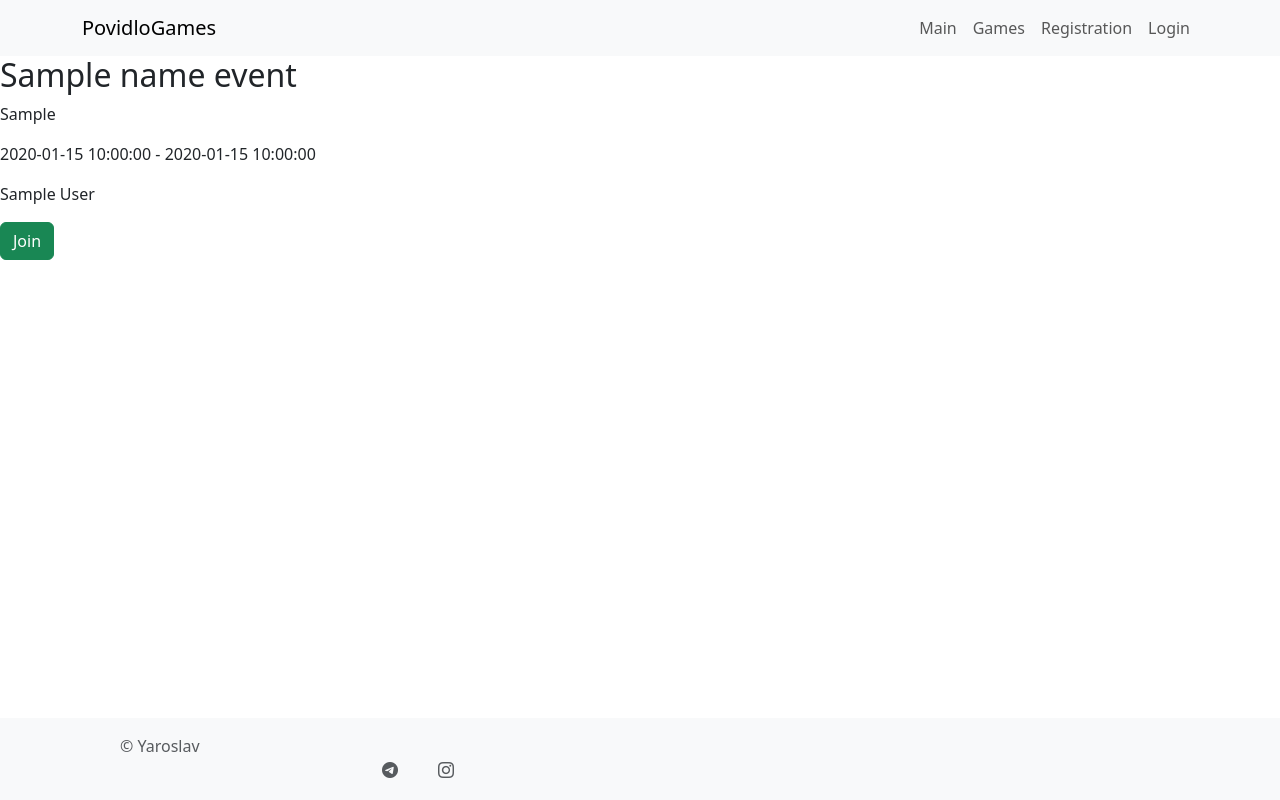
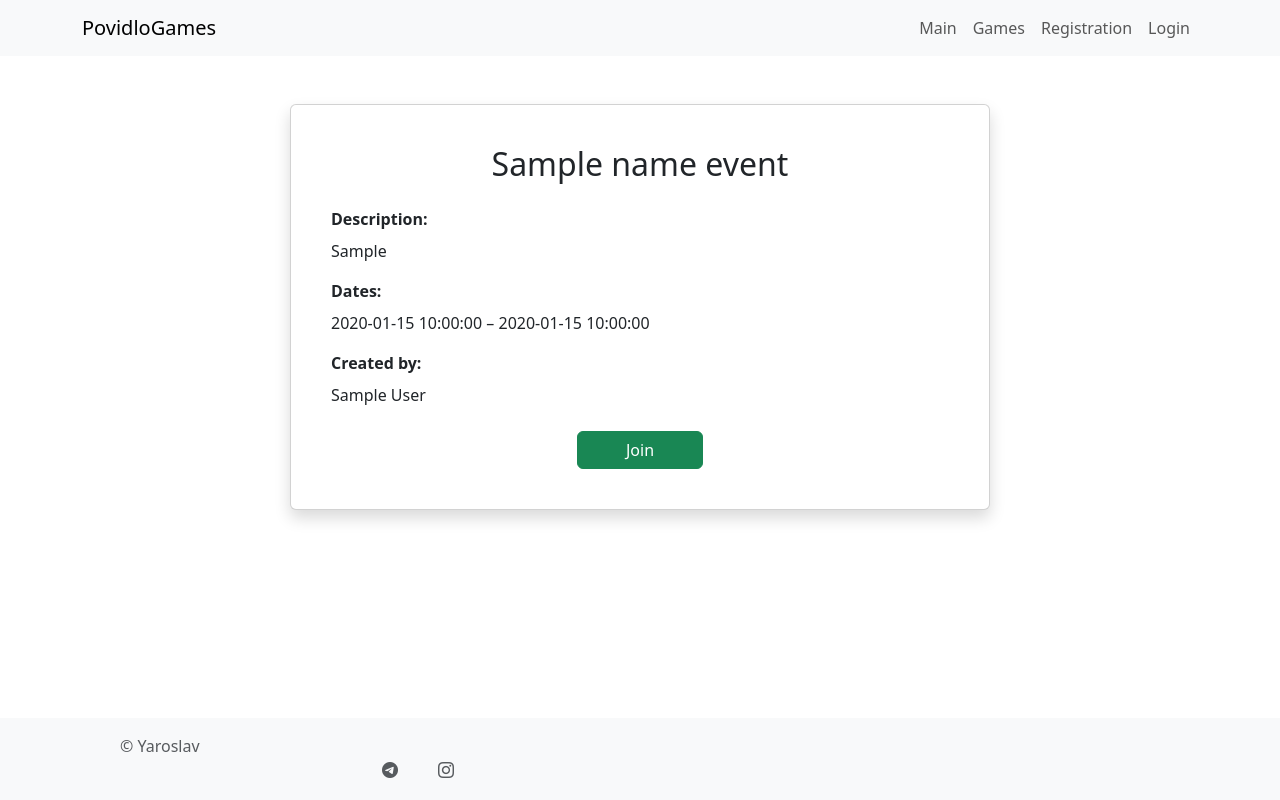
Before and after one commit to YaroDani/PovidloGames, a Flask app: template templates/eventpage.html in a window 1280 px wide. Run offline with Flask 3, Linux system fonts and the light colour scheme; the template is opened without the code that fills it: most values are stand-ins (such as "Sample title", 1, 10 or a date in 2020).

Commit message:
fixed DB and add style to eventpage.html

```diff
--- a/database.py
+++ b/database.py
@@ -9,7 +9,7 @@ CREATE TABLE IF NOT EXISTS users (
     email TEXT NOT NULL UNIQUE,
     username TEXT NOT NULL,
     password TEXT NOT NULL,
-    role TEXT NOT NULL,
+    role TEXT NOT NULL
 )
 ''')
 
@@ -21,7 +21,7 @@ CREATE TABLE IF NOT EXISTS events (
     start_date TEXT,
     end_date TEXT,
     user_id INTEGER,
-    FOREIGN KEY (user_id) REFERENCES user (id)
+    FOREIGN KEY (user_id) REFERENCES users(id)
 )
 ''')
 
@@ -30,7 +30,7 @@ CREATE TABLE IF NOT EXISTS joined_events (
     id INTEGER PRIMARY KEY AUTOINCREMENT,
     name_events TEXT NOT NULL,
     user_id INTEGER,
-    FOREIGN KEY (user_id) REFERENCES user (id)
+    FOREIGN KEY (user_id) REFERENCES users(id)
 )
 ''')
 
--- a/templates/eventpage.html
+++ b/templates/eventpage.html
@@ -1,13 +1,32 @@
 {% extends 'base.html' %}
 
-{% block title %} {{ name_event }} {% endblock %}
+{% block title %}{{ name_event }}{% endblock %}
 
 {% block content %}
-  <h2>{{ name_event }}</h2>
-  <p>{{ info_event }}</p>
-  <p>{{ start_date }} - {{ end_date }}</p>
-  <p>{{ name_author }}</p>
-  <form method="POST">
-      <button type="submit" class="btn btn-success">Join</button>
-  </form>
+<div class="container my-5 d-flex justify-content-center">
+  <div class="card shadow p-4" style="max-width: 700px; width: 100%;">
+    <div class="card-body">
+      <h2 class="card-title text-center mb-4">{{ name_event }}</h2>
+
+      <div class="mb-3">
+        <label class="form-label fw-bold">Description:</label>
+        <div class="card-text">{{ info_event | safe }}</div>
+      </div>
+
+      <div class="mb-3">
+        <label class="form-label fw-bold">Dates:</label>
+        <p class="mb-0">{{ start_date }} – {{ end_date }}</p>
+      </div>
+
+      <div class="mb-4">
+        <label class="form-label fw-bold">Created by:</label>
+        <p class="mb-0">{{ name_author }}</p>
+      </div>
+
+      <form method="POST" class="text-center">
+        <button type="submit" class="btn btn-success px-5">Join</button>
+      </form>
+    </div>
+  </div>
+</div>
 {% endblock %}
```
Also changed, not shown: templates/games_events.html (+8 -11 lines).
